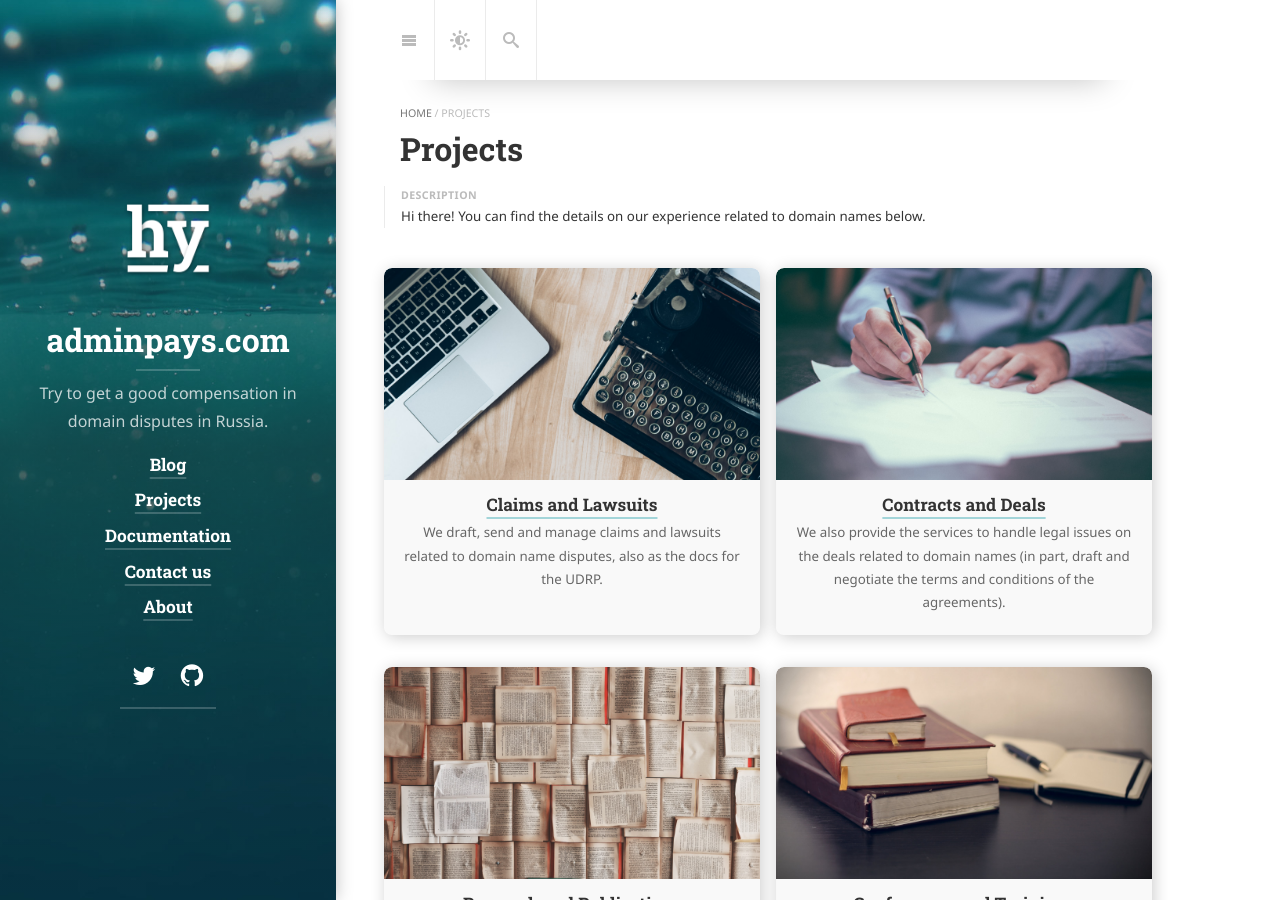
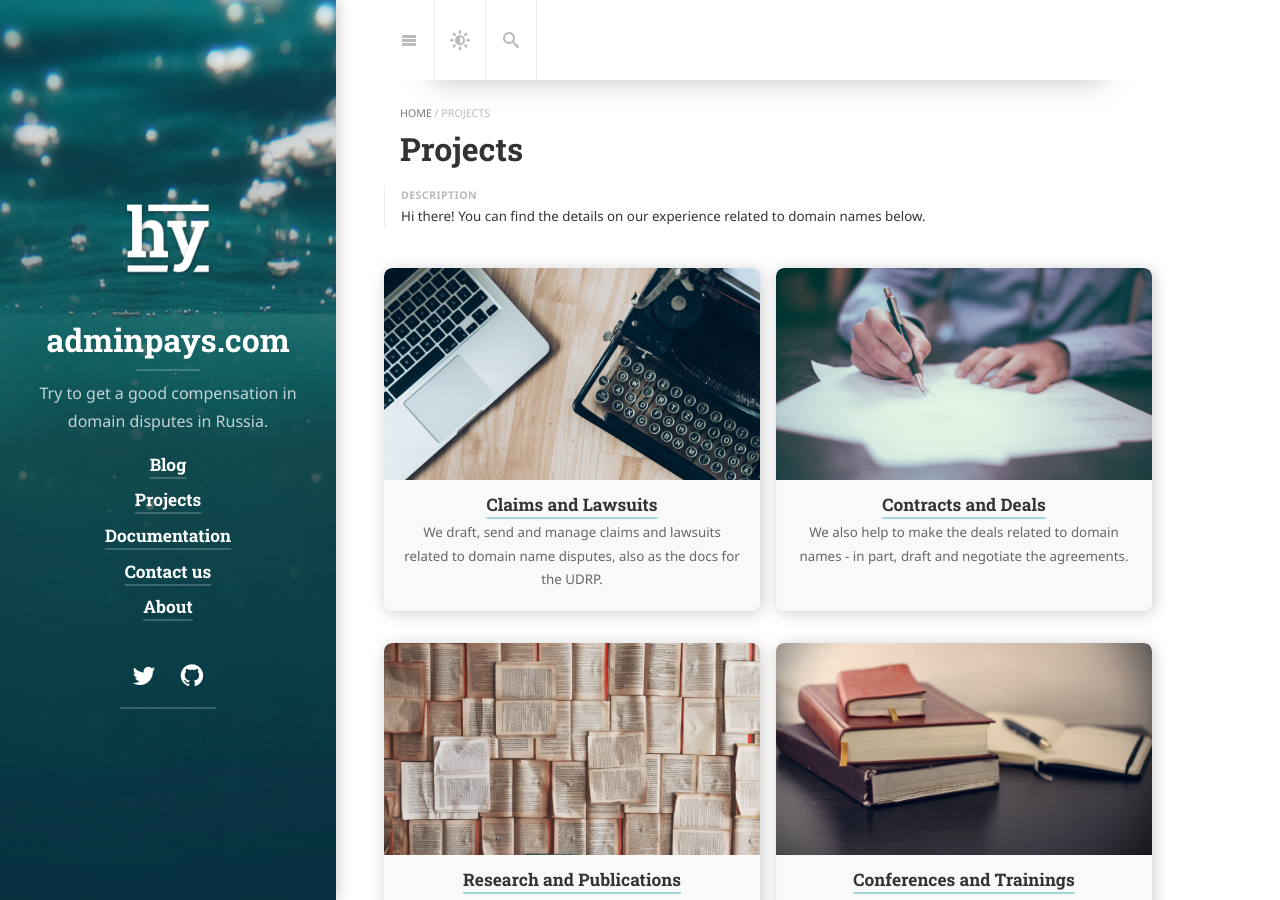
Before and after one commit to xCounsel/adminpays, a Jekyll site: the page built from projects.md, in a window 1280 px wide and 900 px high. Built offline with Jekyll 4.4.1, drawn with Linux system fonts in a browser that asks for light colours; cached includes are drawn as plain includes; nearby versions of some CDN libraries; some web fonts are replaced; library files that are not in the unit come from our copies.

Commit message:
Update deals.md

```diff
--- a/_projects/deals.md
+++ b/_projects/deals.md
@@ -1,7 +1,7 @@
 ---
 layout: project
 title: 'Contracts and Deals'
-caption: We also provide the services to handle legal issues on the deals related to domain names (in part, draft and negotiate the terms and conditions of the agreements).
+caption: We also help to make the deals related to domain names - in part, draft and negotiate the agreements.
 description: >
    We have made a good number of deals related to domain names.
 date: 5 August 2021
```
